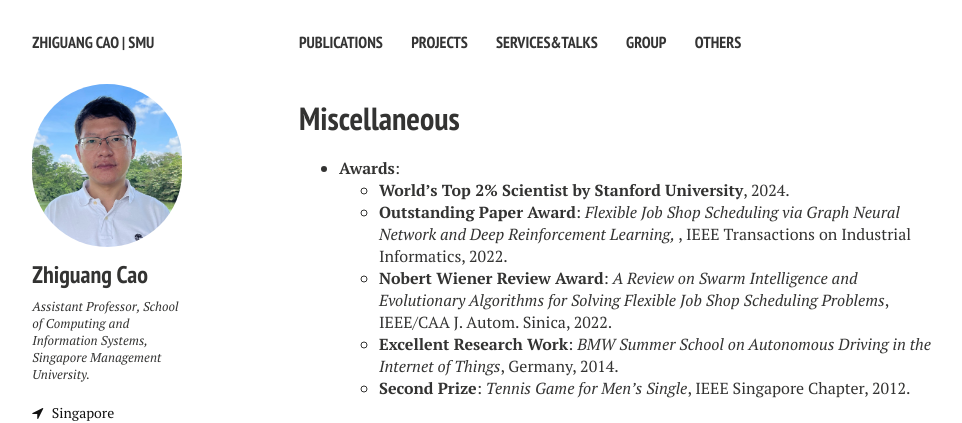
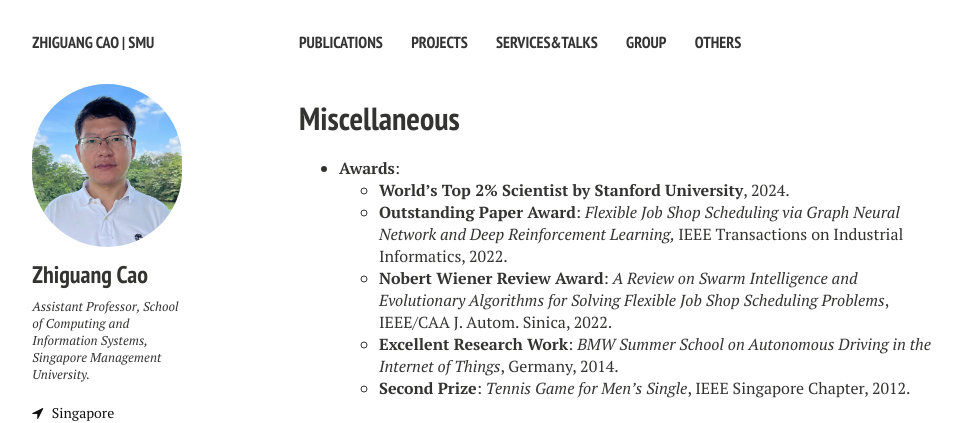
Before and after one commit to zhiguangcaosg/zhiguangcaosg.github.io, a Jekyll site: the page built from others.md, in a window 1280 px wide. Shown: the top 423 px of the page, without its empty margins (21-983 px from the left). Built offline with Jekyll 4.4.1, drawn with Linux system fonts in a browser that asks for light colours; nearby versions of some CDN libraries.

```diff
--- a/others.md
+++ b/others.md
@@ -22,7 +22,7 @@ comments: false
 	<ul>
 	<li> <b>World’s Top 2% Scientist by Stanford University</b>, 2024.
 	</li>
-	<li> <b>Outstanding Paper Award</b>: <i> Flexible Job Shop Scheduling via Graph Neural Network and Deep Reinforcement Learning, </i>, IEEE Transactions on Industrial Informatics, 2022.
+	<li> <b>Outstanding Paper Award</b>: <i> Flexible Job Shop Scheduling via Graph Neural Network and Deep Reinforcement Learning, </i> IEEE Transactions on Industrial Informatics, 2022.
 	</li>
 	<li> <b>Nobert Wiener Review Award</b>: <i> A Review on Swarm Intelligence and Evolutionary Algorithms for Solving Flexible Job Shop Scheduling Problems</i>, IEEE/CAA J. Autom. Sinica, 2022.
 	</li>
```
